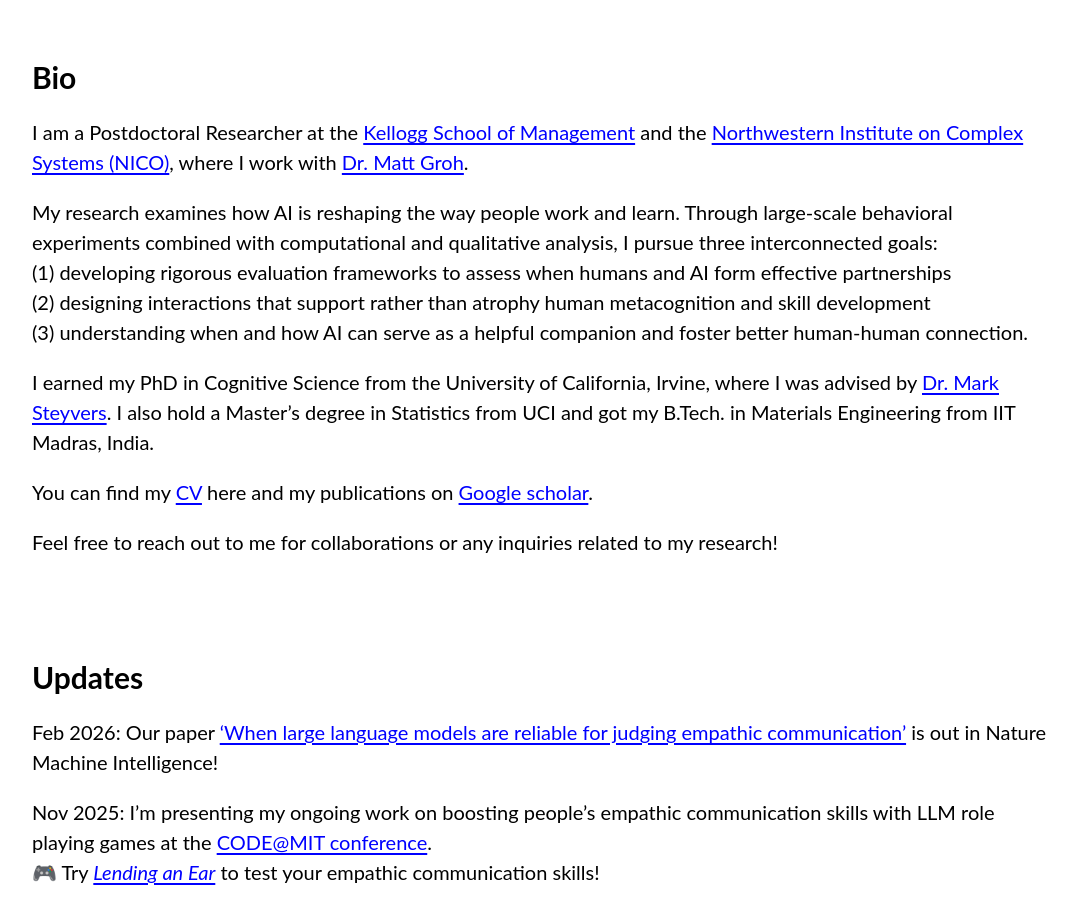
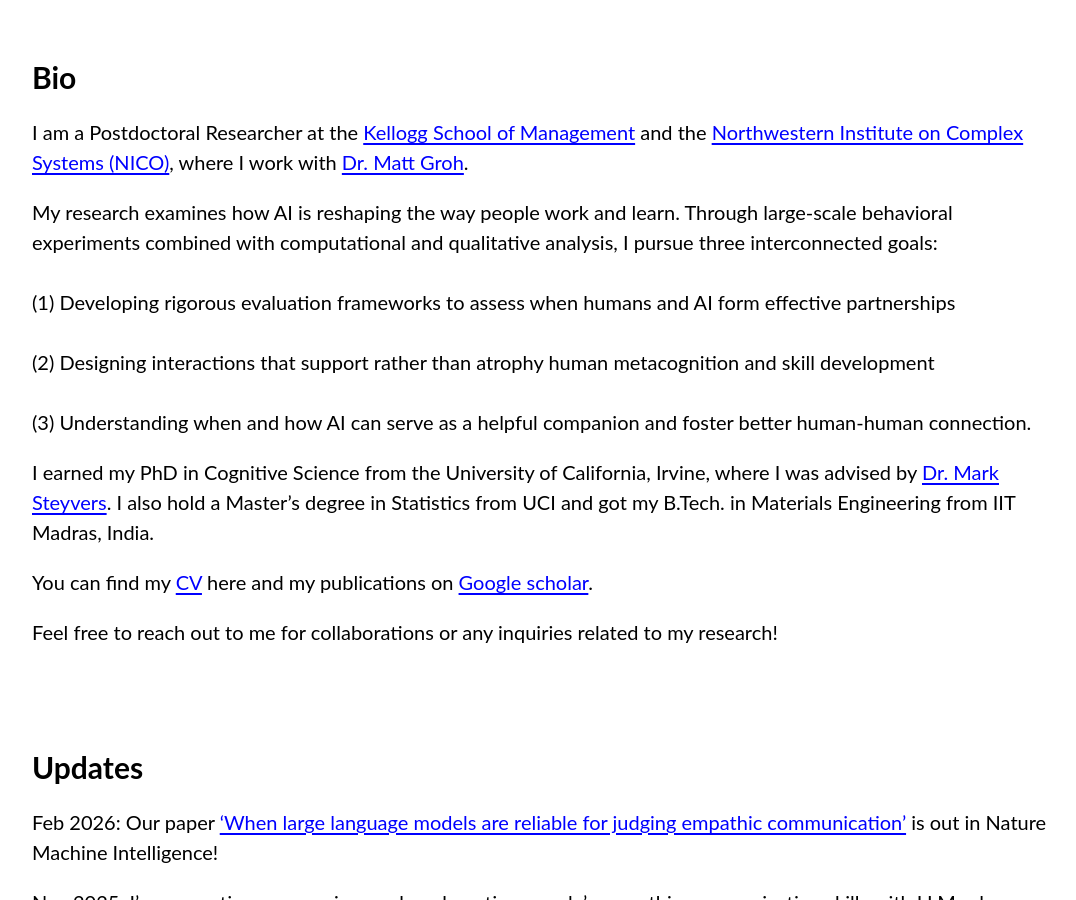
Before and after one commit to aakriti1kumar/aakriti1kumar.github.io, a Jekyll site: the page built from index.md, in a window 1280 px wide and 900 px high, scrolled down 525 px. Shown: the whole window, without its empty margins (96-1172 px from the left). Built offline with Jekyll 4.4.1, drawn with Linux system fonts in a browser that asks for light colours; our own code applies the rules of GitHub Pages for plain Markdown files; Markdown is read by kramdown in place of the engine named in the settings.

Commit message:
Update research section formatting in index.md
Reformatted research goals for clarity and consistency.

```diff
--- a/index.md
+++ b/index.md
@@ -7,8 +7,8 @@
 
 I am a Postdoctoral Researcher at the [Kellogg School of Management](https://www.kellogg.northwestern.edu/) and the [Northwestern Institute on Complex Systems (NICO)](https://www.nico.northwestern.edu/), where I work with [Dr. Matt Groh](https://mattgroh.com/).
 
-My research examines how AI is reshaping the way people work and learn. Through large-scale behavioral experiments combined with computational and qualitative analysis, I pursue three interconnected goals: <br> (1) developing rigorous evaluation frameworks to assess when humans and AI form effective partnerships <br> (2) designing interactions that support rather than atrophy human metacognition and skill development <br>
-(3) understanding when and how AI can serve as a helpful companion and foster better human-human connection.
+My research examines how AI is reshaping the way people work and learn. Through large-scale behavioral experiments combined with computational and qualitative analysis, I pursue three interconnected goals: <br><br> (1) Developing rigorous evaluation frameworks to assess when humans and AI form effective partnerships <br><br> (2) Designing interactions that support rather than atrophy human metacognition and skill development <br><br>
+(3) Understanding when and how AI can serve as a helpful companion and foster better human-human connection.
 
 I earned my PhD in Cognitive Science from the University of California, Irvine, where I was advised by [Dr. Mark Steyvers](https://steyvers.socsci.uci.edu/). I also hold a Master's degree in Statistics from UCI and got my B.Tech. in Materials Engineering from IIT Madras, India.
 
```
